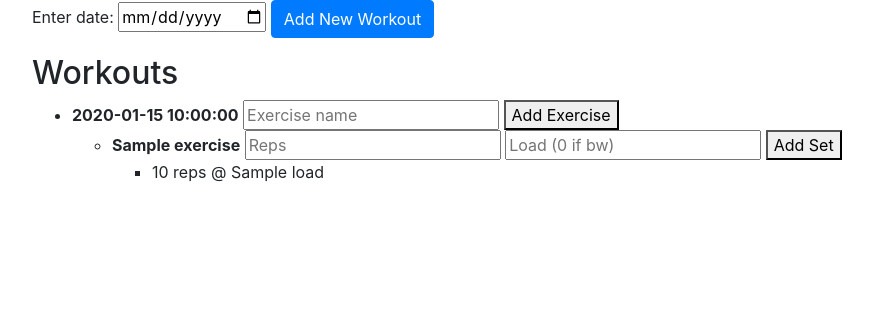
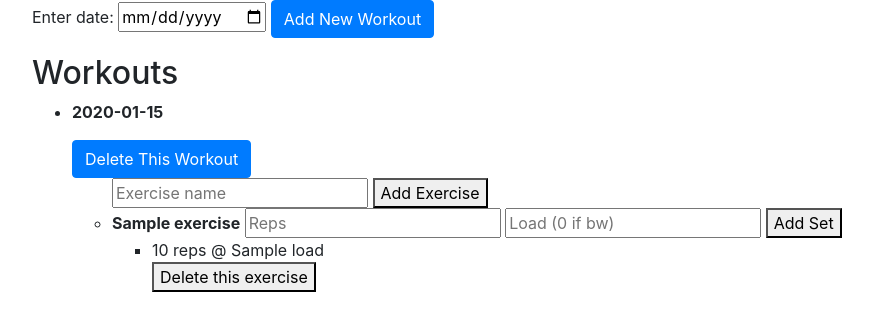
Before and after one commit to rory42edwards/exercise_tracker, a Flask app: template web_app/templates/index.html in a window 1280 px wide. Shown: the part 80-411 px from the top of the page, without its empty margins (53-926 px from the left). Run offline with Flask 3, Linux system fonts and the light colour scheme; the template is opened without the code that fills it: most values are stand-ins (such as "Sample title", 1, 10 or a date in 2020); some libraries are stand-ins or nearby versions.

Commit message:
Add remove exercise/workout functions

```diff
--- a/exercise_tracker/exercise_tracker.py
+++ b/exercise_tracker/exercise_tracker.py
@@ -27,6 +27,11 @@ class ExerciseTracker:
         workout = Workout(date)
         self.workouts.append(workout)
 
+    def remove_workout(self, date: datetime) -> None:
+        for workout in self.workouts:
+            if workout.date == date:
+                self.workouts.remove(workout)
+
     def get_workout(self, date: datetime) -> Union[Workout, None]:
         for workout in self.workouts:
             if workout.date.date() == date.date():
--- a/web_app/templates/index.html
+++ b/web_app/templates/index.html
@@ -26,13 +26,18 @@
       <ul>
         {% for workout in workouts %}
           <li>
-            <strong>{{ workout.date }}</strong>
+            <strong>{{ workout.date.date() }}</strong>
+            <form action="/remove_workout/{{ workout.date }}" method="post" style="display:inline;">
+                <div class="form-group">
+                </div>
+                <button type="submit" class="btn btn-primary">Delete This Workout</button>
+            </form>
+            <ul>
             <form action="/add_exercise/{{ workout.date }}" method="post" style="display:inline;">
                 <input type="text" name="name" placeholder="Exercise name" required>
                 <input type="hidden" name="date"  value="{{ workout.date }}">
                 <button type="submit">Add Exercise</button>
             </form>
-            <ul>
             {% for exercise in workout.exercises %}
               <li>
                 <strong>{{ exercise.name }}</strong>
@@ -45,6 +50,9 @@
                   {% for reps, load in exercise.sets %}
                     <li>{{ reps }} reps @ {{ load }}</li>
                   {% endfor %}
+                  <form action="/remove_exercise/{{ workout.date }}/{{ exercise.name }}" method="post" style="display:inline;">
+                      <button type="submit">Delete this exercise</button>
+                  </form>
                 </ul>
               </li>
             {% endfor %}
```
Also changed, not shown: cli_app/main.py (+9 -1 lines), exercise_tracker/workout.py (+9 -1 lines), web_app/routes/exercises.py (+14 -0 lines), web_app/routes/workouts.py (+8 -0 lines).
